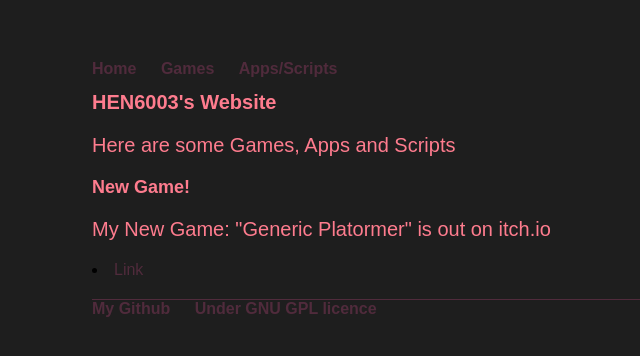
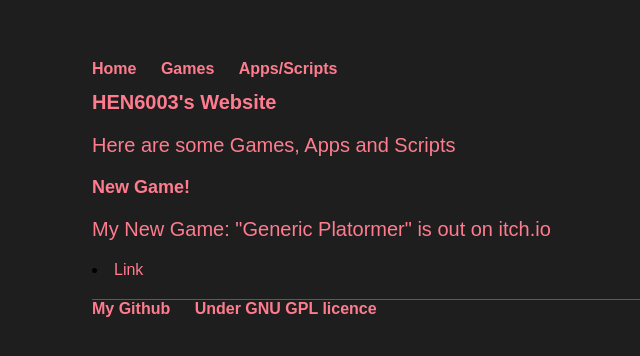
Before and after one commit to hen6003/hen6003.github.io, a Jekyll site: the page built from index.html, in a window 1280 px wide. Shown: the top 356 px of the page, without its empty margins (100-740 px from the left). Built offline with Jekyll 4.4.1, drawn with Linux system fonts in a browser that asks for light colours.

Commit message:
changed colours

```diff
--- a/css/main.css
+++ b/css/main.css
@@ -18,10 +18,11 @@ nav ul li, footer ul li {
 }
 a {
     text-decoration: none;
-    color: #502b3c;
+    color: #fe7c8e;
 }
 a:hover {
     text-decoration: underline;
+    color: #502b3c
 }
 p {
     font-size: 20px;
@@ -44,7 +45,7 @@ h3 {
     color: #fe7c8e
 }
 footer {
-    border-top: 1px solid #502b3c;
+    border-top: 1px solid #ac334d;
     font-size: 14px;
 }
 ul {
```
